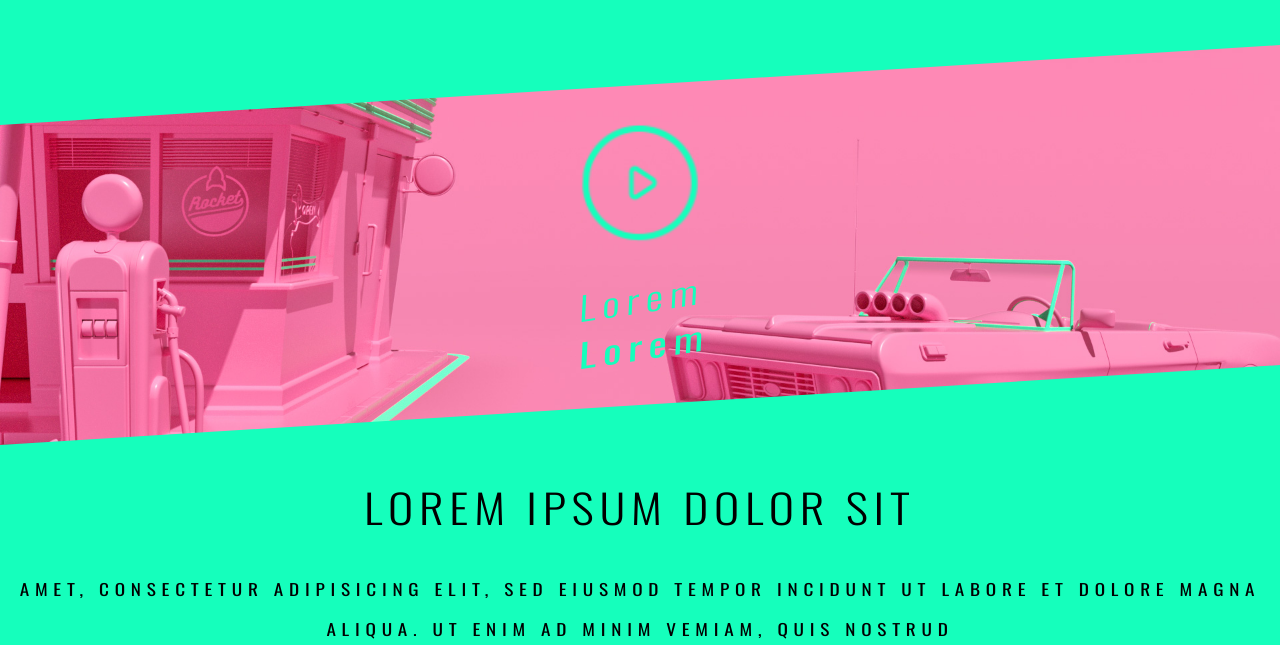
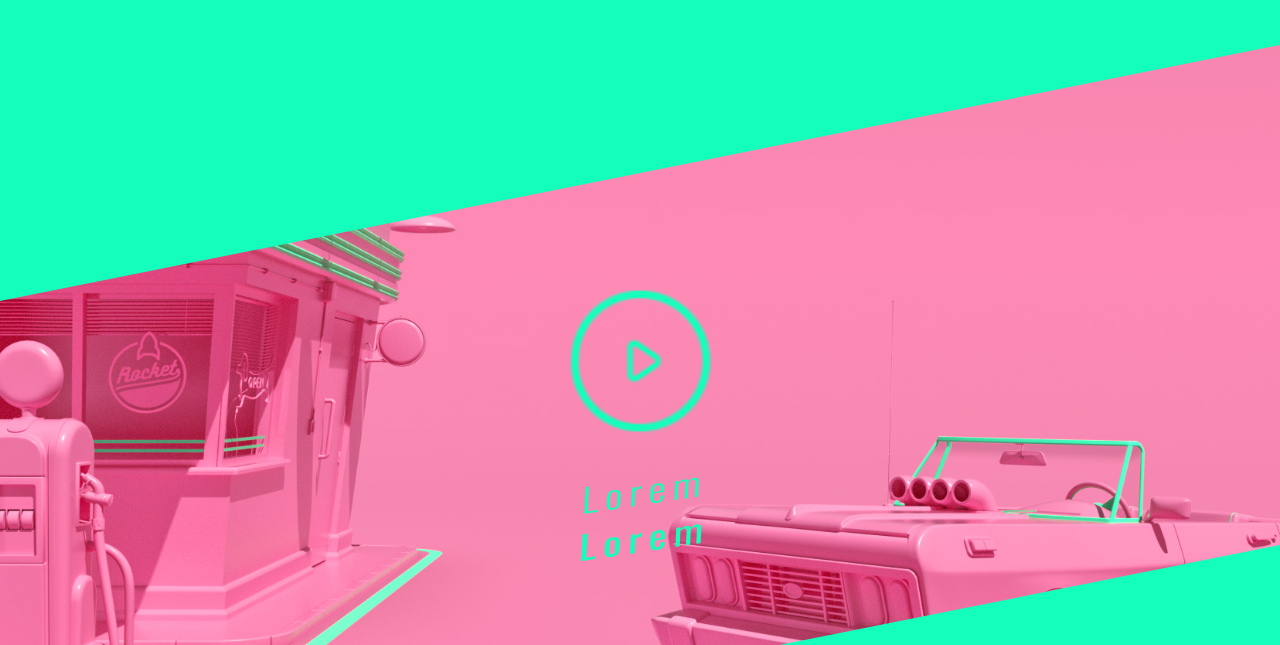
Before and after one commit to joanmontiel4/202204-W03-Carlos-Nunez-Joan-Montiel, a website: page index.html in a window 1280 px wide. Shown: the part 155-800 px from the top of the page. Drawn offline with nearby package versions, Linux system fonts and the light colour scheme.

Commit message:
Pink car image fix

```diff
--- a/index.html
+++ b/index.html
@@ -65,15 +65,24 @@
 		<main class="main-container">
 			<div class="mobile">
 				<div class="pink-car">
-					<div class="pink-car__image">
+					<div class="pink-car__container">
 						<img
-							class="pink-car__play-icon"
-							src="./images/sass-bem-media-organized/play.png"
-							alt="play_icon"
+							class="pink-car__image"
+							src="./images/sass-bem-media-organized/media03.jpg"
+							alt="pink-car image"
 						/>
 						<div class="pink-car__icon-txt">
-							<span class="pink-car__text-regular">Lorem</span>
-							<span class="pink-car__text-bold">Lorem</span>
+							<img
+								class="pink-car__play-icon"
+								src="./images/sass-bem-media-organized/play.png"
+								alt="play_icon"
+							/>
+							<div class="pink-car__txt">
+								<span class="pink-car__text-regular"
+									>Lorem</span
+								>
+								<span class="pink-car__text-bold">Lorem</span>
+							</div>
 						</div>
 					</div>
 				</div>
--- a/scss/style.scss
+++ b/scss/style.scss
@@ -59,30 +59,66 @@ ul {
 }
 
 .pink-car {
+	width: 100vw;
+
+	&__container {
+		width: 100%;
+		position: relative;
+
+		height: calc(500px + 20vw);
+		clip-path: polygon(
+			0 calc(0.2 * 100vw),
+			100% 0%,
+			100% calc(100% - calc(0.2 * 100vw)),
+			0% 100%
+		);
+
+		&:hover::after {
+			content: "";
+			position: absolute;
+			top: 0;
+			left: 0;
+			width: 100%;
+			height: 100%;
+			background-color: rgba(0, 0, 0, 0.5);
+			z-index: 2;
+		}
+
+		&:hover .pink-car__image {
+			transform: scale(1.2);
+		}
+	}
+
 	&__image {
+		width: 100%;
+		height: 100%;
+		object-fit: cover;
+		position: relative;
+		transition: 0.3s ease;
+	}
+
+	&__icon-txt {
+		width: 100%;
+		height: 100%;
+		position: absolute;
+		top: 0;
 		display: flex;
 		flex-direction: column;
 		justify-content: center;
 		align-items: center;
-		height: 400px;
-		width: 100%;
-
-		background-image: url("/images/sass-bem-media-organized/media03.jpg");
-		background-repeat: no-repeat;
-		background-position: center;
-		background-size: cover;
-		clip-path: polygon(100% 0, 100% 80%, 0 100%, 0 20%);
 	}
 
 	&__play-icon {
-		height: 7.6rem;
-		width: 8rem;
-		margin-bottom: 2rem;
+		width: 155px;
+		height: 150px;
 	}
 
-	&__icon-txt {
+	&__txt {
+		margin-top: 2rem;
 		display: flex;
 		flex-direction: column;
+		justify-content: center;
+		align-items: center;
 		font-size: 2rem;
 		font-style: italic;
 		color: variables.$primary-color;
@@ -98,6 +134,16 @@ ul {
 		font-weight: 400;
 		transform: scale(1.4, 1) rotate(-12deg);
 	}
+
+	// &__caption {
+	// 	position: relative;
+	// 	top: -3rem;
+	// 	font-size: 1.4rem;
+	// 	font-style: italic;
+	// 	letter-spacing: 0.3rem;
+	// 	transform: variables.$text-slope;
+	// 	text-align: center;
+	// }
 }
 
 .text {
```
Also changed, not shown: css/style.css, 1 other file.
